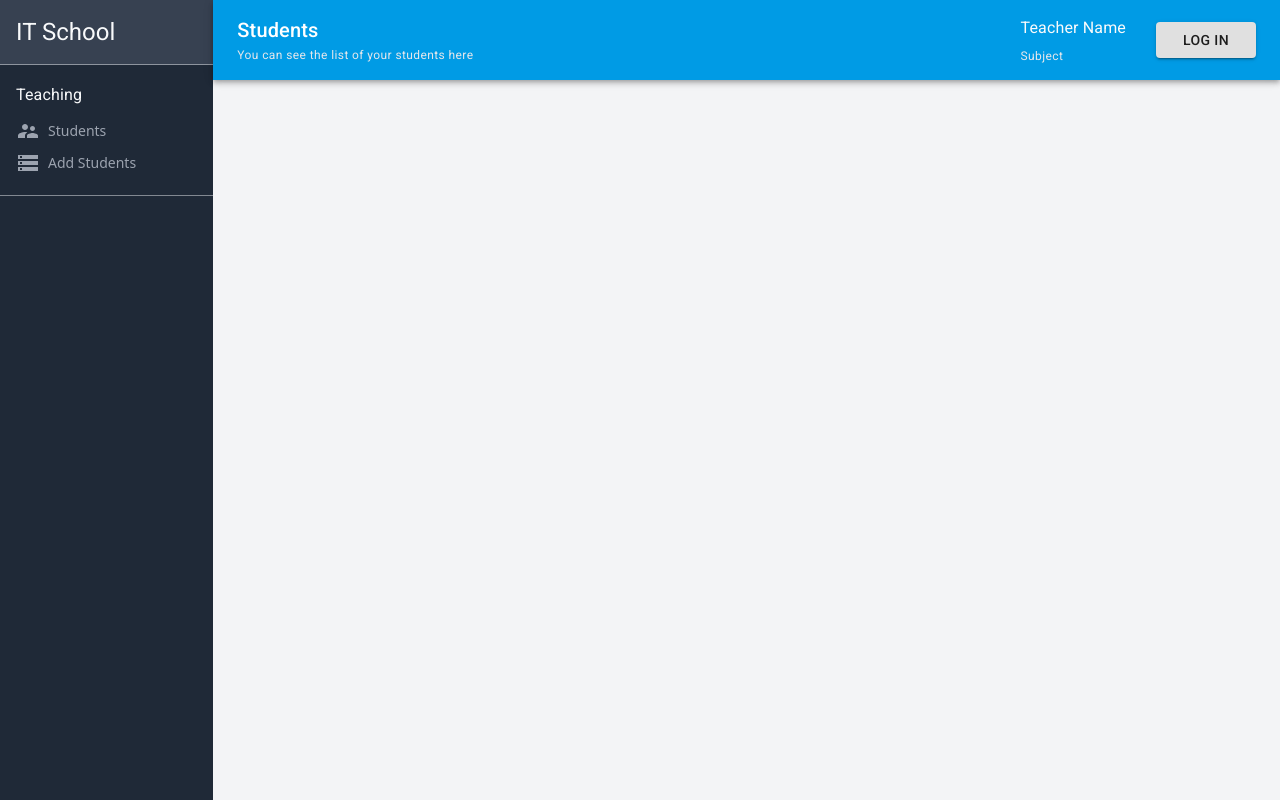
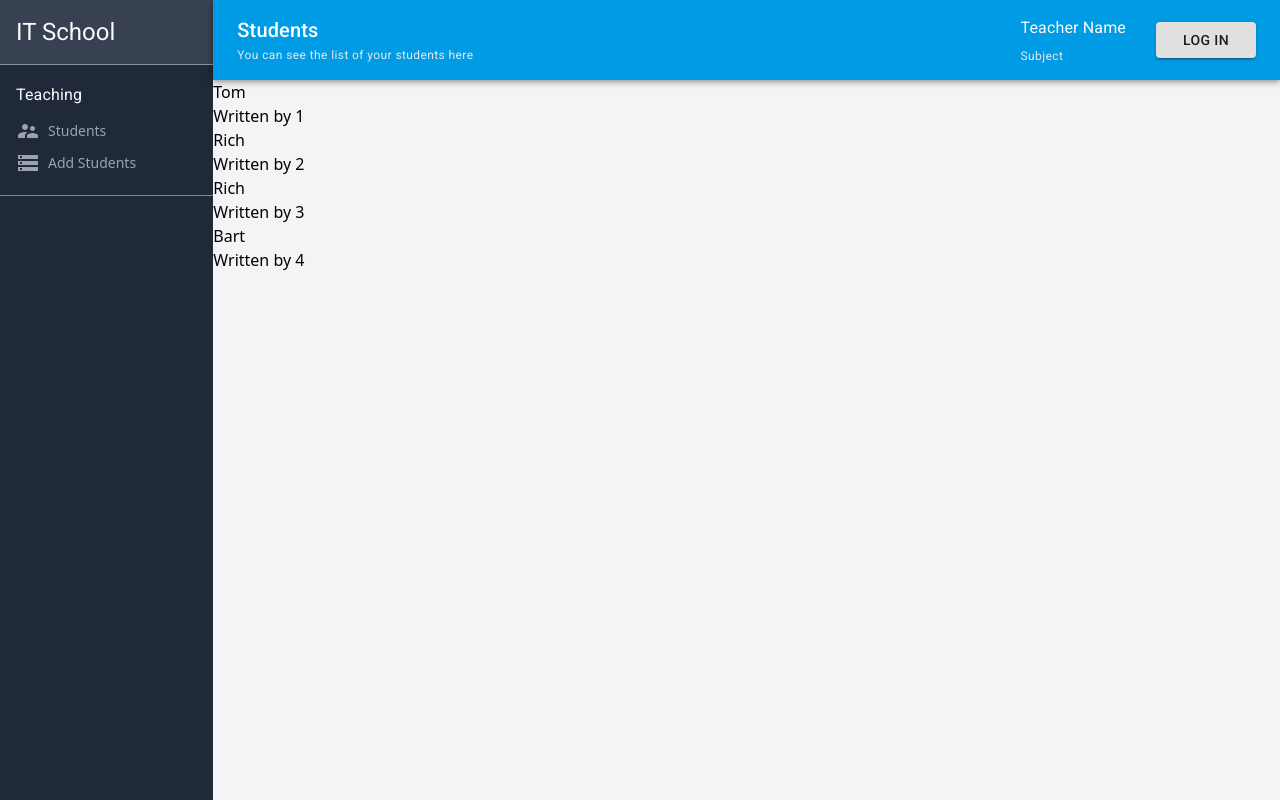
Before and after one commit to IlyaKrapivnoy/pair_programming, a React (Create React App) app: page / in a window 1280 px wide. Built offline with nearby package versions, Linux system fonts and the light colour scheme; data requests are answered from the project's data file.

Commit message:
fetching students from fake server

```diff
--- a/data/db.json
+++ b/data/db.json
@@ -5,28 +5,32 @@
             "name": "Tom",
             "age": 20,
             "level": "beginner",
-            "moneyPerHour": "150UAH"
+            "moneyPerHour": "150UAH",
+            "subject": "React JS"
         },
         {
             "id": 2,
             "name": "Rich",
             "age": 26,
             "level": "beginner",
-            "moneyPerHour": "150UAH"
+            "moneyPerHour": "150UAH",
+            "subject": "Vanilla JS"
         },
         {
             "id": 3,
             "name": "Rich",
             "age": 32,
             "level": "intermediate",
-            "moneyPerHour": "250UAH"
+            "moneyPerHour": "250UAH",
+            "subject": "React JS"
         },
         {
             "id": 4,
             "name": "Bart",
             "age": 29,
             "level": "advanced",
-            "moneyPerHour": "350UAH"
+            "moneyPerHour": "350UAH",
+            "subject": "Bootstrap"
         }
     ]
 }
--- a/src/components/Students.jsx
+++ b/src/components/Students.jsx
@@ -1,12 +1,28 @@
+import { useEffect, useState } from 'react';
 import Header from './Header';
+import StudentsList from './StudentsList';
 
 const Students = () => {
+    const [students, setStudents] = useState(null);
+
+    useEffect(() => {
+        fetch('http://localhost:8000/students')
+            .then((res) => {
+                return res.json();
+            })
+            .then((data) => {
+                setStudents(data);
+            });
+    }, []);
+
     return (
         <div className='w-10/12 bg-gray-100'>
             <Header
                 title='Students'
                 description='You can see the list of your students here'
             />
+
+            {students && <StudentsList students={students} />}
         </div>
     );
 };
--- /dev/null
+++ b/src/components/StudentsList.jsx
@@ -0,0 +1,14 @@
+const StudentsList = ({ students }) => {
+    return (
+        <div>
+            {students.map((student) => (
+                <div key={student.id}>
+                    <h2>{student.name}</h2>
+                    <p>Written by {student.id}</p>
+                </div>
+            ))}
+        </div>
+    );
+};
+
+export default StudentsList;
```
